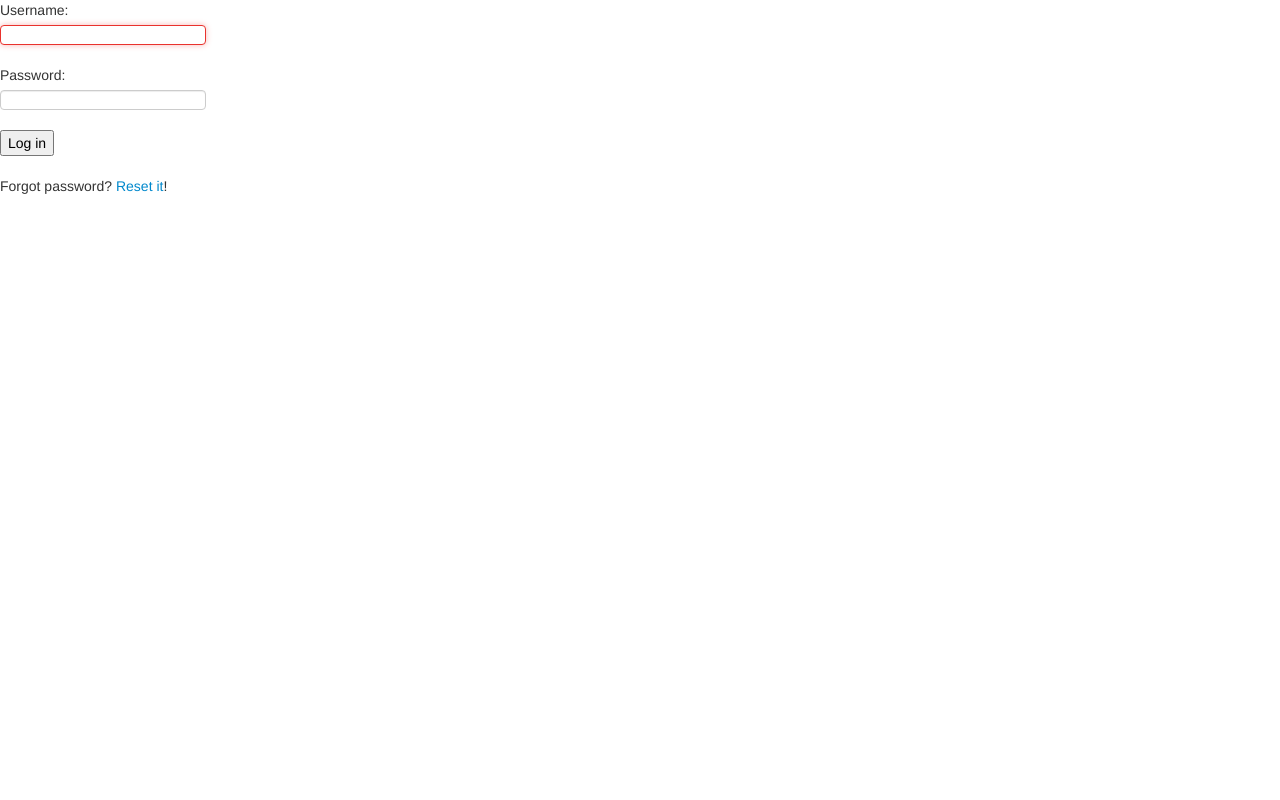
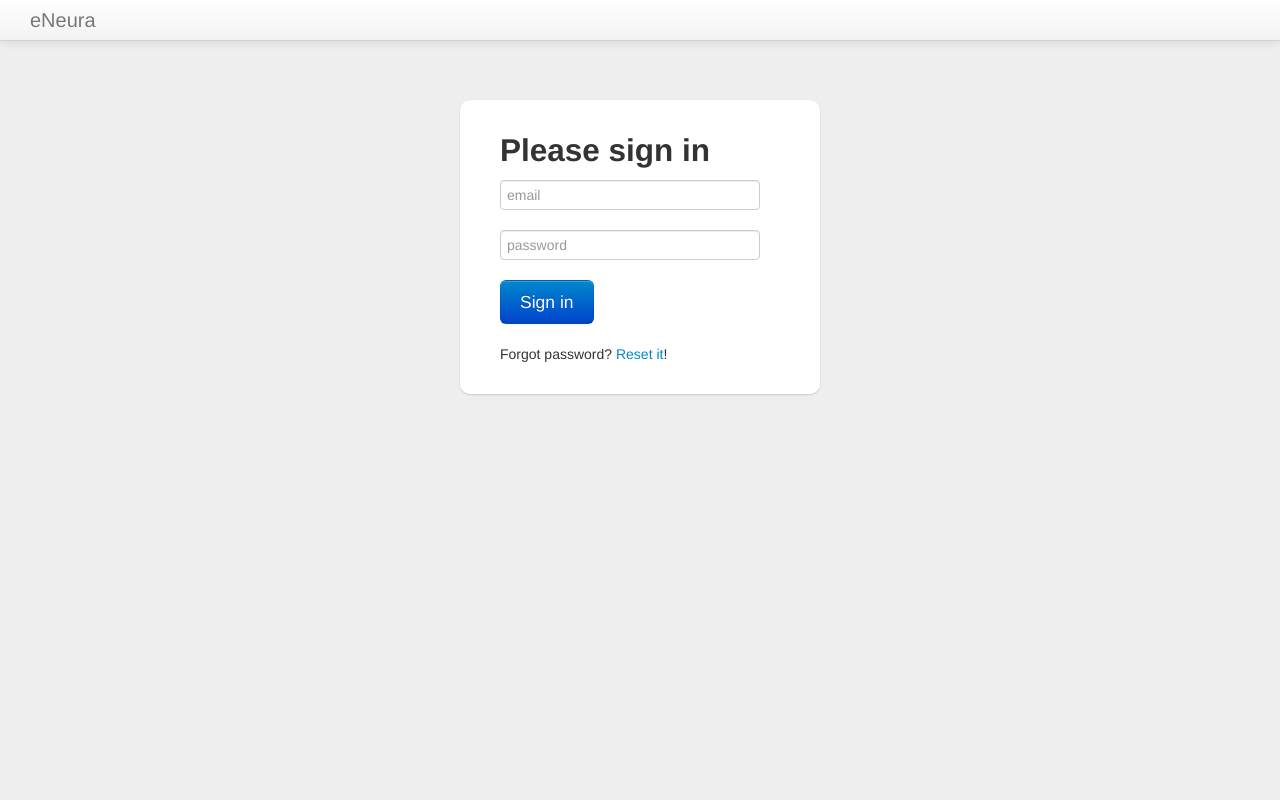
Before and after one commit to victorfei/arduino_django, a Django app: page /login/ in a window 1280 px wide. Run offline with Django 3.2, Linux system fonts and the light colour scheme; parts of the project's set-up code (start-up, migrations or seed data) failed here and were passed over.

Commit message:
login page now looks really nice

```diff
--- a/arduino_django_site/templates/base.html
+++ b/arduino_django_site/templates/base.html
@@ -1,7 +1,53 @@
 <html>
     <head>
         <title>{% block title %}{% endblock %}</title>
+        <meta name="viewport" content="width=device-width, initial-scale=1.0">
+
         <link href="/static/css/bootstrap.css" rel="stylesheet" media="screen">
+
+        <style>
+    /* Override some defaults */
+    html, body {
+    background-color: #eee;
+    }
+    body {
+    padding-top: 100px;
+
+    }
+    .container {
+    width: 320px;
+    }
+
+    /* The white background content wrapper */
+    .container > .content {
+    background-color: #fff;
+    padding: 20px;
+    margin: 0 -20px;
+    -webkit-border-radius: 10px 10px 10px 10px;
+       -moz-border-radius: 10px 10px 10px 10px;
+            border-radius: 10px 10px 10px 10px;
+    -webkit-box-shadow: 0 1px 2px rgba(0,0,0,.15);
+       -moz-box-shadow: 0 1px 2px rgba(0,0,0,.15);
+            box-shadow: 0 1px 2px rgba(0,0,0,.15);
+    }
+
+    .login-form {
+    margin-left: 40px;
+    margin-right: 40px;
+    }
+
+    legend {
+    margin-right: -50px;
+    font-weight: bold;
+    color: #404040;
+    }
+
+    .brand {
+    position: absolute;
+    width: 100%;
+    left: 30px;
+    }
+</style>
         {% block script %}{% endblock %}
         {% block style %}
         {% endblock %}
--- a/arduino_django_site/templates/registration/login.html
+++ b/arduino_django_site/templates/registration/login.html
@@ -4,13 +4,59 @@
 {% block style %}
 {% endblock%}
 {% block content %}
-<form method="post" action=".">
-  {% csrf_token %}
-  {{ form.as_p }}
+<div class="navbar navbar-fixed-top">
+  <div class="navbar-inner">
+  	<div class="brand">
+    	eNeura
+	</div>
+  </div>
+</div>
 
-  <input type="submit" value="{% trans 'Log in' %}" />
-  <input type="hidden" name="next" value="{{ next }}" />
-</form>
+<div class="row"></div>
+<div class="container">
+	<div class="content">
+		<div class="row">
+			<div class="login-form">
+				<h2 class="form-signin-heading">Please sign in</h2>
+				<form method="post" action=".">
+						{% csrf_token %}
+						<p>
+						{% if form.errors %}
+							{% if form.username.errors %}
+								Please enter a valid email address
+							{% endif %}
 
-<p>{% trans "Forgot password" %}? <a href="{% url 'auth_password_reset' %}">{% trans "Reset it" %}</a>!</p>
+							{% if form.password.errors %}
+								Please enter a valid password
+							{% endif %}
+
+							{% if not form.password.errors and not form.username.errors %}
+								Please make sure your email and password match
+							{% endif %}
+
+						{% endif %}
+						</p>
+						<p>
+							<!-- {% if form.username.errors %}
+					            <p class="errors">{{ form.username.errors.as_text }}</p>
+					         {% endif %} -->
+							<input class="input-block-level" id="id_username" maxlength="254" name="username" type="text" placeholder="email">
+						</p>
+						<p>
+							<!-- {% if form.password.errors %}
+					            <p class="errors">{{ form.password.errors.as_text }}</p>
+					         {% endif %} -->
+							<input class="input-block-level" id="id_password" name="password" type="password" placeholder="password">
+						</p>
+						<button class="btn btn-large btn-primary" type="submit">Sign in</button>
+
+						<!-- <input type="submit" value="{% trans 'Log in' %}" /> -->
+					<!--<input type="hidden" name="next" value="{{ next }}" /> -->
+
+				</form>
+				<p>{% trans "Forgot password" %}? <a href="{% url 'auth_password_reset' %}">{% trans "Reset it" %}</a>!</p>
+			</div>
+		</div>
+	</div>
+</div>
 {% endblock %}
```
